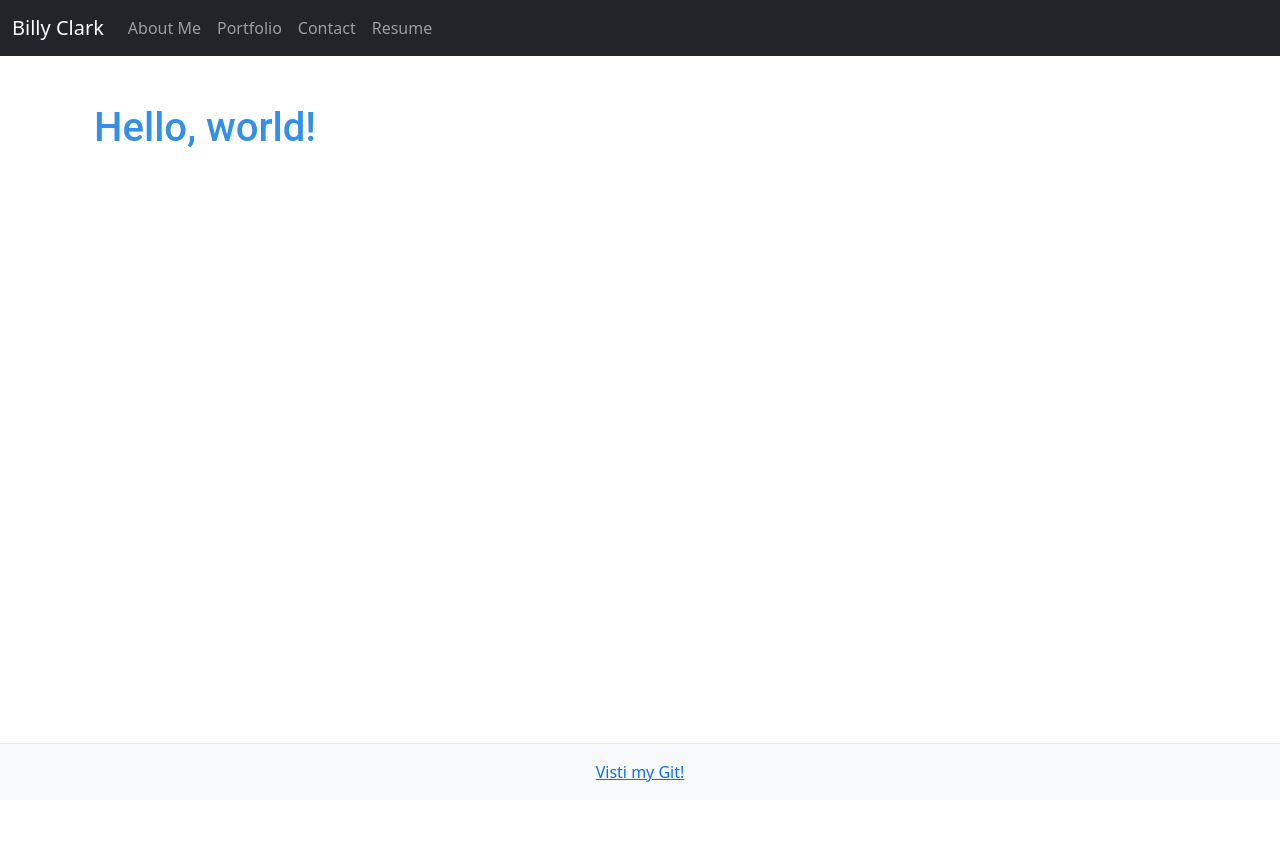
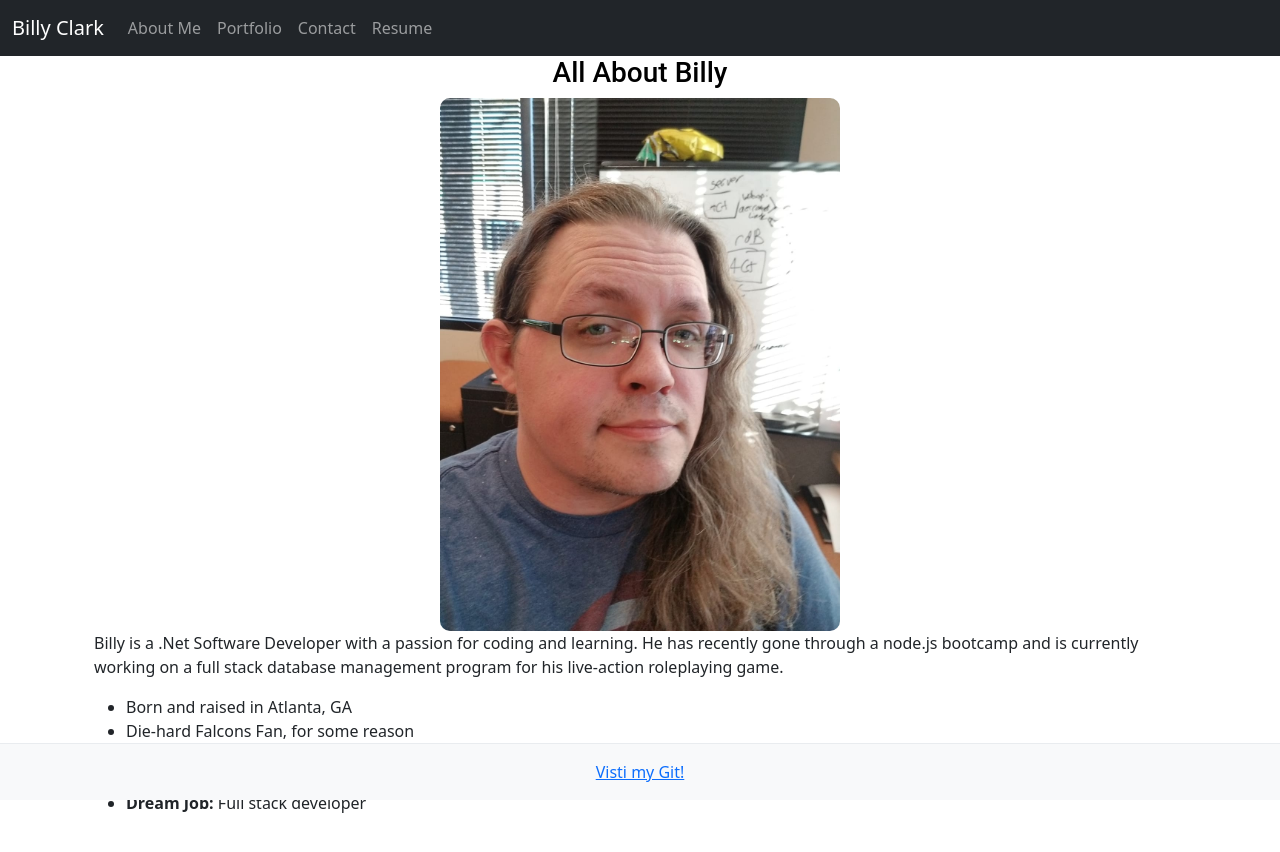
Before and after one commit to DaedalusStudios/Portfolio-Homework, a React (Vite) app: page / in a window 1280 px wide. Shown: the top 852 px of the page. Before the commit the page ends 800 px from the top, so only its background shows below. Built offline with nearby package versions, Linux system fonts and the light colour scheme.

Commit message:
added a few touches

```diff
--- a/src/app.jsx
+++ b/src/app.jsx
@@ -14,7 +14,7 @@ const App = () => {
       <Header />
       <div class="container">
       <Routes>
-        <Route path="/" element={<Home />} />
+        <Route path="/" element={<AboutMe />} />
         <Route path="/aboutme" element={<AboutMe />} />
         <Route path="/portfolio" element={<Portfolio />} />
         <Route path="/contact" element={<Contact />} />
--- a/src/components/Home.jsx
+++ /dev/null
@@ -1,11 +0,0 @@
-import React from 'react';
-
-const Home = () => {
-  return (
-    <div className="container mt-5">
-      <h1>Hello, world!</h1>
-    </div>
-  );
-};
-
-export default Home;
```
Also changed, not shown: img.PNG (added).
